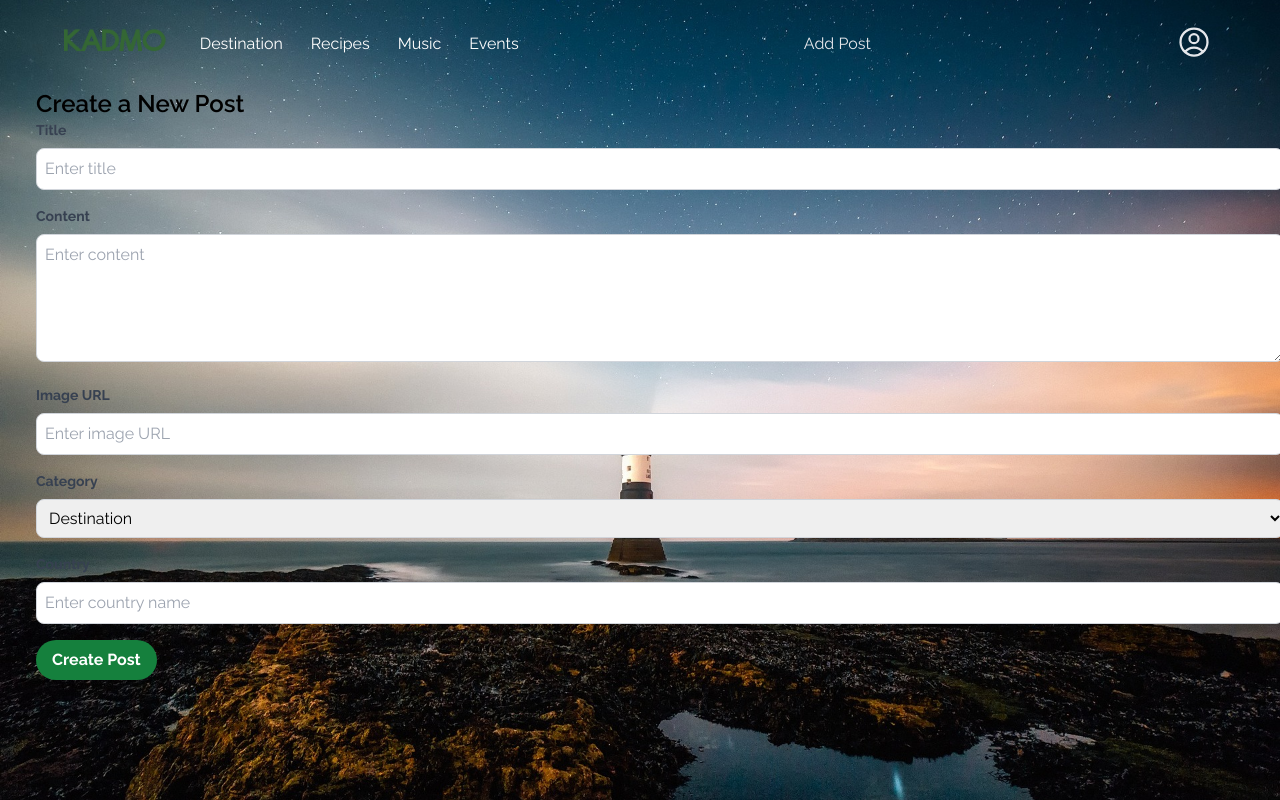
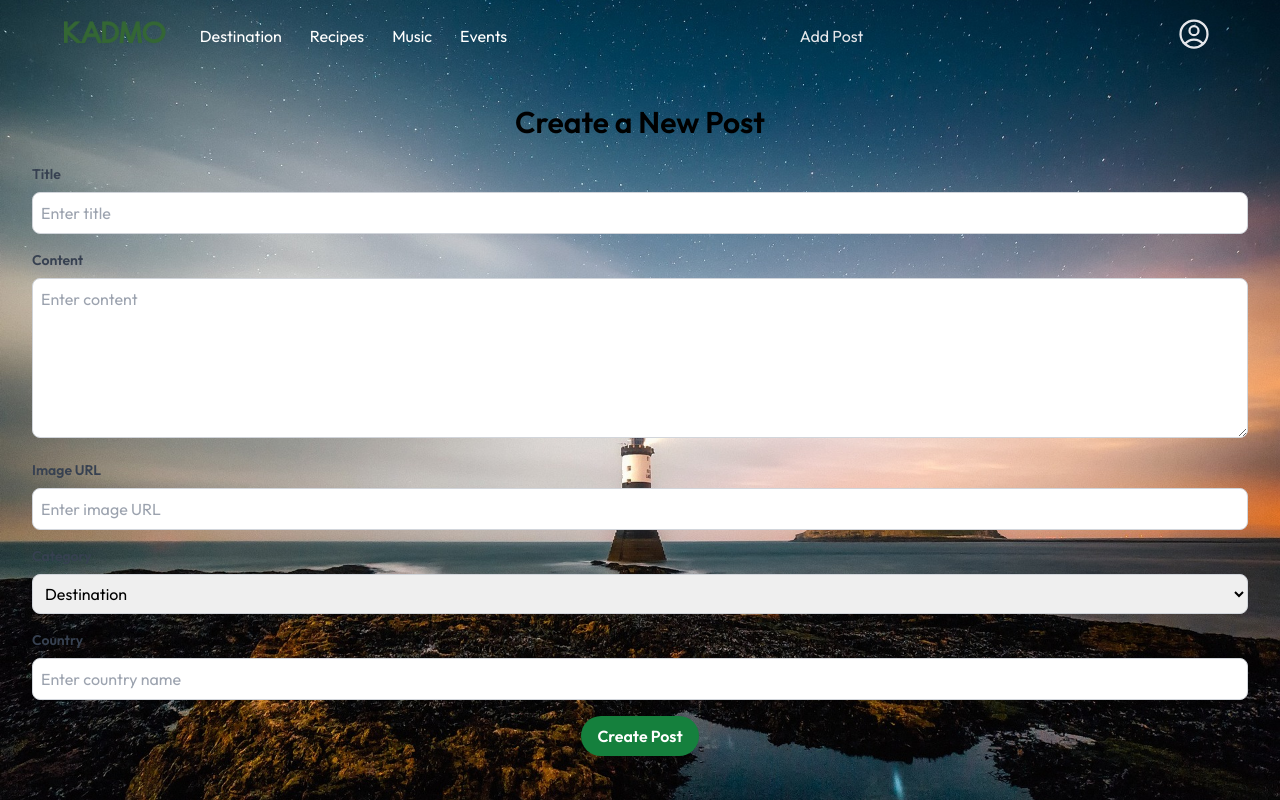
Before and after one commit to marijae04/Kadmo, a Next.js app: page /add-post in a window 1280 px wide. Built offline with nearby package versions, Linux system fonts and the light colour scheme; no server answers.

Commit message:
post page

```diff
--- a/src/app/AppBar.tsx
+++ b/src/app/AppBar.tsx
@@ -35,8 +35,8 @@ const AppBar = () => {
   }, []);
 
   return (
-    <nav className={`w-full fixed z-40 ${showBackground ? 'bg-zinc-900 bg-opacity-90' : ''}`}>
-      <div className="px-4 md:px-16 py-6 flex flex-row items-center transition duration-500">
+    <nav className={`w-full h-50 fixed z-40 ${showBackground ? 'bg-black' : ''}`}>
+      <div className="px-4 md:px-16 py-4 flex flex-row items-center transition duration-500">
 
         <Link href="/" passHref>
           <img src="/images/logo.png" className="h-5 lg:h-8 mt" alt="Logo" />
@@ -55,7 +55,7 @@ const AppBar = () => {
           <MobileMenu visible={showMobileMenu} />
         </div>
 
-        <div className="flex flex-row ml-auto gap-7 items-center">
+        <div className="flex flex-row ml-auto items-end">
           <a href="/add-post" className="lg:flex items-center gap-2 cursor-pointer relative">
             <PencilSquareIcon className="hidden lg:w-6 lg:h-6 text-gray-200 hover:text-gray-300 cursor-pointer transition" />
             <span className="text-gray-200 hover:text-gray-300 cursor-pointer transition">Add Post</span>
--- /dev/null
+++ b/src/app/ProfileMenu.tsx
@@ -0,0 +1,43 @@
+"use client"
+import React, { useState } from 'react';
+import Link from 'next/link';
+import { UserCircleIcon } from '@heroicons/react/24/outline';
+
+interface ProfileMenuProps {
+  visible?: boolean;
+}
+
+const ProfileMenu: React.FC<ProfileMenuProps> = ({ visible }) => {
+  const [menuVisible, setMenuVisible] = useState(false);
+
+  const toggleMenu = () => {
+    setMenuVisible(!menuVisible);
+  };
+
+  if (!visible) {
+    return null;
+  }
+
+  return (
+    <div className="relative">
+      <UserCircleIcon
+        className="cursor-pointer"
+        onClick={toggleMenu}
+      />
+      {menuVisible && (
+        <div className="bg-black w-56 absolute top-8 left-0 py-5 flex-col border-2 border-gray-800 flex">
+          <div className="flex flex-col gap-4">
+            <div className="px-3 text-center text-white hover:underline">
+              <Link href="/profile">Profile</Link>
+            </div>
+            <div className="px-3 text-center text-white hover:underline">
+              <Link href="/sign-in">Sign out</Link>
+            </div>
+          </div>
+        </div>
+      )}
+    </div>
+  );
+};
+
+export default ProfileMenu;
--- a/src/app/Search.tsx
+++ b/src/app/Search.tsx
@@ -33,7 +33,7 @@ const Search: React.FC<SearchProps> = ({ onSearch }) => {
         <input
           type="text"
           placeholder="Search..."
-          className="w-full pl-10 pr-3 py-2 rounded-full border focus:outline-none focus:ring focus:border-neutral"
+          className="w-full h-7 pl-10 pr-3 py-2 rounded-full border focus:outline-none focus:ring focus:border-neutral"
           value={searchQuery}
           onChange={(e) => setSearchQuery(e.target.value)}
           onKeyPress={handleKeyPress}
--- a/src/app/add-post/page.tsx
+++ b/src/app/add-post/page.tsx
@@ -1,7 +1,6 @@
 "use client"
 import React, { useState } from "react";
 import { Category, Country } from "@prisma/client";
-import Link from "next/link";
 import { createPostAction } from "../../actions/create-post-action";
 
 const AddPost: React.FC = () => {
@@ -15,7 +14,7 @@ const AddPost: React.FC = () => {
     if (category === "Music") {
       return (
         <div className="mb-4">
-          <label className="block text-gray-700 text-sm font-bold mb-2">
+          <label className="block text-gray-700 text-sm font-semibold mb-2">
             Song URL
           </label>
           <input
@@ -40,13 +39,12 @@ const AddPost: React.FC = () => {
       country,
     };
 
-
     createPostAction({ title, content, imageURL: imageUrl, category, country })
-    .then(response =>{
-      if(response?.error){
-        console.log(response.error)
-        alert(`Error creating post: ${response.error}`)
-      }else{
+      .then((response) => {
+        if (response?.error) {
+          console.log(response.error);
+          alert(`Error creating post: ${response.error}`);
+        } else {
           alert('Post created successfully');
           setTitle("");
           setContent("");
@@ -55,20 +53,19 @@ const AddPost: React.FC = () => {
           setCountry("");
         }
       })
-    .catch(error =>{
+      .catch((error) => {
         console.log(error);
         alert('Error creating post');
-    })
-
-
+      });
   };
 
   return (
-    <div className="container mx-auto mt-4 p-4 ml-5">
-      <h1 className="text-2xl font-semibold">Create a New Post</h1>
+    <div className="container mx-auto mt-4 p-4 sm:p-8">
+      <h1 className="text-3xl font-semibold text-center mb-6">Create a New Post</h1>
       <form onSubmit={handleSubmit}>
+
         <div className="mb-4">
-          <label className="block text-gray-700 text-sm font-bold mb-2">
+          <label className="block text-gray-700 text-sm font-semibold mb-2">
             Title
           </label>
           <input
@@ -80,20 +77,22 @@ const AddPost: React.FC = () => {
             required
           />
         </div>
+
         <div className="mb-4">
-          <label className="block text-gray-700 text-sm font-bold mb-2">
+          <label className="block text-gray-700 text-sm font-semibold mb-2">
             Content
           </label>
           <textarea
             placeholder="Enter content"
             value={content}
             onChange={(e) => setContent(e.target.value)}
-            className="border border-gray-300 rounded-lg p-2 w-full h-32"
+            className="border border-gray-300 rounded-lg p-2 w-full h-40"
             required
           />
         </div>
+
         <div className="mb-4">
-          <label className="block text-gray-700 text-sm font-bold mb-2">
+          <label className="block text-gray-700 text-sm font-semibold mb-2">
             Image URL
           </label>
           <input
@@ -104,8 +103,9 @@ const AddPost: React.FC = () => {
             className="border border-gray-300 rounded-lg p-2 w-full"
           />
         </div>
+
         <div className="mb-4">
-          <label className="block text-gray-700 text-sm font-bold mb-2">
+          <label className="block text-gray-700 text-sm font-semibold mb-2">
             Category
           </label>
           <select
@@ -120,8 +120,11 @@ const AddPost: React.FC = () => {
             <option value="Events">Events</option>
           </select>
         </div>
+
+        {renderSongUrlInput()}
+
         <div className="mb-4">
-          <label className="block text-gray-700 text-sm font-bold mb-2">
+          <label className="block text-gray-700 text-sm font-semibold mb-2">
             Country
           </label>
           <input
@@ -133,14 +136,16 @@ const AddPost: React.FC = () => {
             required
           />
         </div>
-        {renderSongUrlInput()}
+
+        <div className="text-center">
           <button
-          onSubmit={handleSubmit}
             type="submit"
-          className="bg-green-700 text-white font-bold py-2 px-4 rounded-full hover:bg-green-900"
+            className="bg-green-700 text-white font-semibold py-2 px-4 rounded-full hover:bg-green-900"
           >
             Create Post
           </button>
+        </div>
+
       </form>
     </div>
   );
--- a/src/app/globals.css
+++ b/src/app/globals.css
@@ -3,17 +3,26 @@
 @tailwind utilities;
 
 body {
-  @apply bg-zinc-900 h-full overflow-x-hidden;
+  margin: 0;
+  padding: 0;
+  font-family: 'Inter', sans-serif;
+  background-image: linear-gradient(rgba(0, 0, 0, 0.5), rgba(0, 0, 0, 0.5)), url('/images/wallpaper.jpg');
+  background-repeat: no-repeat;
+  background-size: cover;
+  background-position: center;
 }
+
 #__next {
   @apply h-full;
 
-  @media (prefers-color-scheme: dark) {
-    :root {
-      --foreground-rgb: 255, 255, 255;
-    }
-  }
 }
+
 html {
   @apply h-full;
 }
+
+.imageURL {
+  position: relative;
+  inline-size: 100%;
+  max-inline-size: 700px;
+}
--- a/src/app/layout.tsx
+++ b/src/app/layout.tsx
@@ -1,18 +1,16 @@
 import './globals.css'
 import type { Metadata } from 'next'
-import { Raleway } from 'next/font/google'
-
+import { Outfit } from 'next/font/google'
 import { Inter } from 'next/font/google'
 import Providers from './Providers'
 import AppBar from './AppBar'
-
 
 export const metadata: Metadata = {
   title: 'Kadmo',
   description: 'Meet new cultures with Kadmo',
 }
 
-const font = Raleway ({
+const font = Outfit ({
   subsets: ['latin'],
 });
 
@@ -20,9 +18,8 @@ export default function RootLayout({
   children,
 }: {
   children: React.ReactNode
-  }) {
+}) {
   return (
-
     <html lang="en">
       <body className={font.className}>
         <Providers>
--- /dev/null
+++ b/src/app/post/page.tsx
@@ -0,0 +1,62 @@
+"use client"
+import React from "react";
+import Image from "next/image";
+import { HeartIcon, BookmarkIcon } from "@heroicons/react/24/outline";
+import { Country, Post, User } from "@prisma/client";
+
+interface PostPageProps {
+  post: Post & { author: User } & { country: Country };
+}
+
+const PostPage: React.FC<PostPageProps> = ({ post }) => {
+
+  const isMusicCategory = post?.category === "Music";
+
+  return (
+    <div className="container mx-auto mt-4 p-4">
+      <h1 className="text-3xl font-semibold mb-4">{post?.title}</h1>
+
+      <div className="relative h-64 mb-6">
+        <Image
+          src={post?.imageURL ?? "/placeholder-image.jpg"}
+          alt={post?.title}
+          layout="fill"
+          objectFit="cover"
+          className="rounded-md"
+        />
+      </div>
+
+      <p className="text-gray-200 mb-4">{post?.content}</p>
+
+      <div className="text-gray-200 text-sm mb-4">
+        <p>
+          <strong>Country:</strong> {post?.country?.name}
+        </p>
+        <p>
+          <strong>Author:</strong> {post?.author?.name}
+        </p>
+        <p>
+          <strong>Created At:</strong>{" "}
+          {new Date(post?.createdAt).toLocaleString()}
+        </p>
+        <p>
+          <strong>Updated At:</strong>{" "}
+          {new Date(post?.updatedAt).toLocaleString()}
+        </p>
+      </div>
+
+      {isMusicCategory && post?.songURL && (
+        <div className="text-sm text-gray-200 mb-4">
+          <a
+            href={post?.songURL}
+            className="text-white hover:underline cursor-pointer"
+          >
+            Listen to the song
+          </a>
+        </div>
+      )}
+    </div>
+  );
+};
+
+export default PostPage;
```
Also changed, not shown: src/app/Post-card.tsx (+60 -50 lines), src/app/profile/page.tsx (+16 -20 lines). Lines whose indentation alone changed are shown as unchanged.
